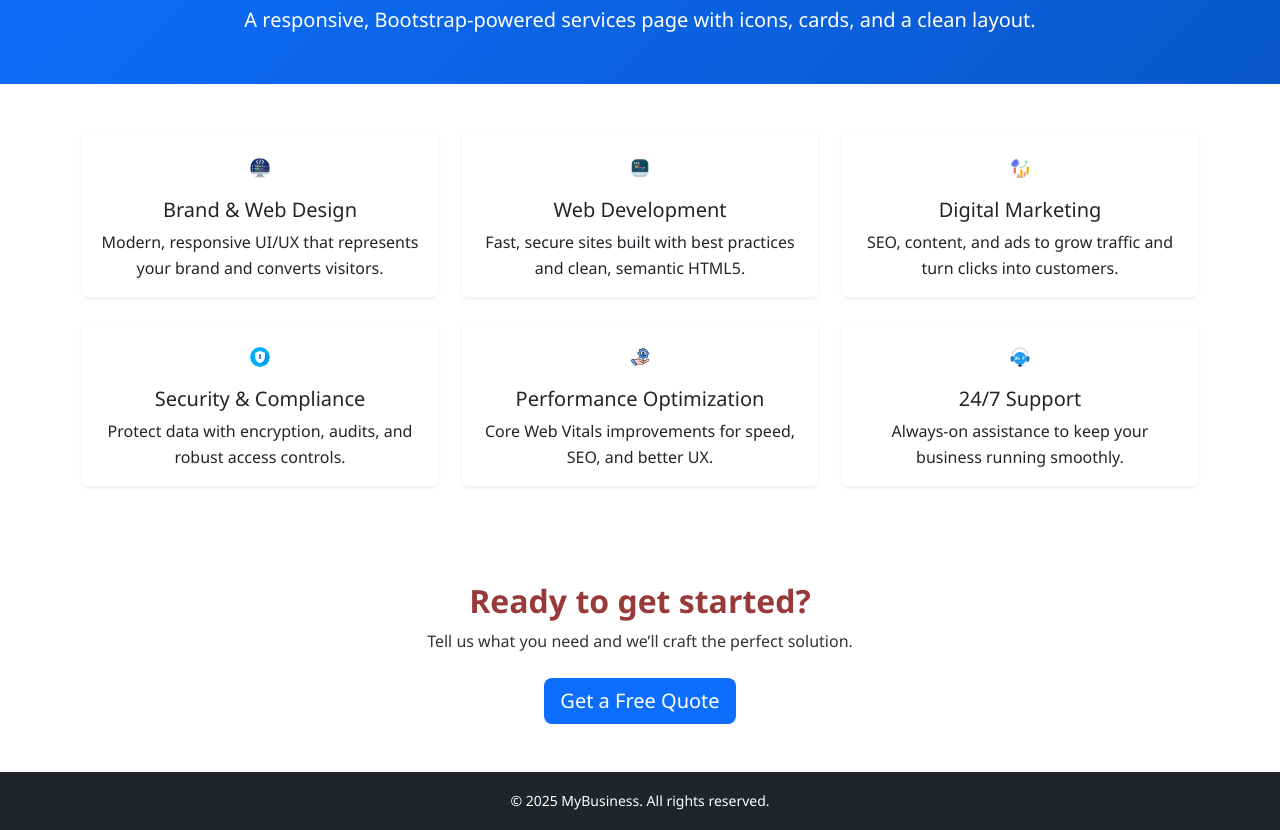
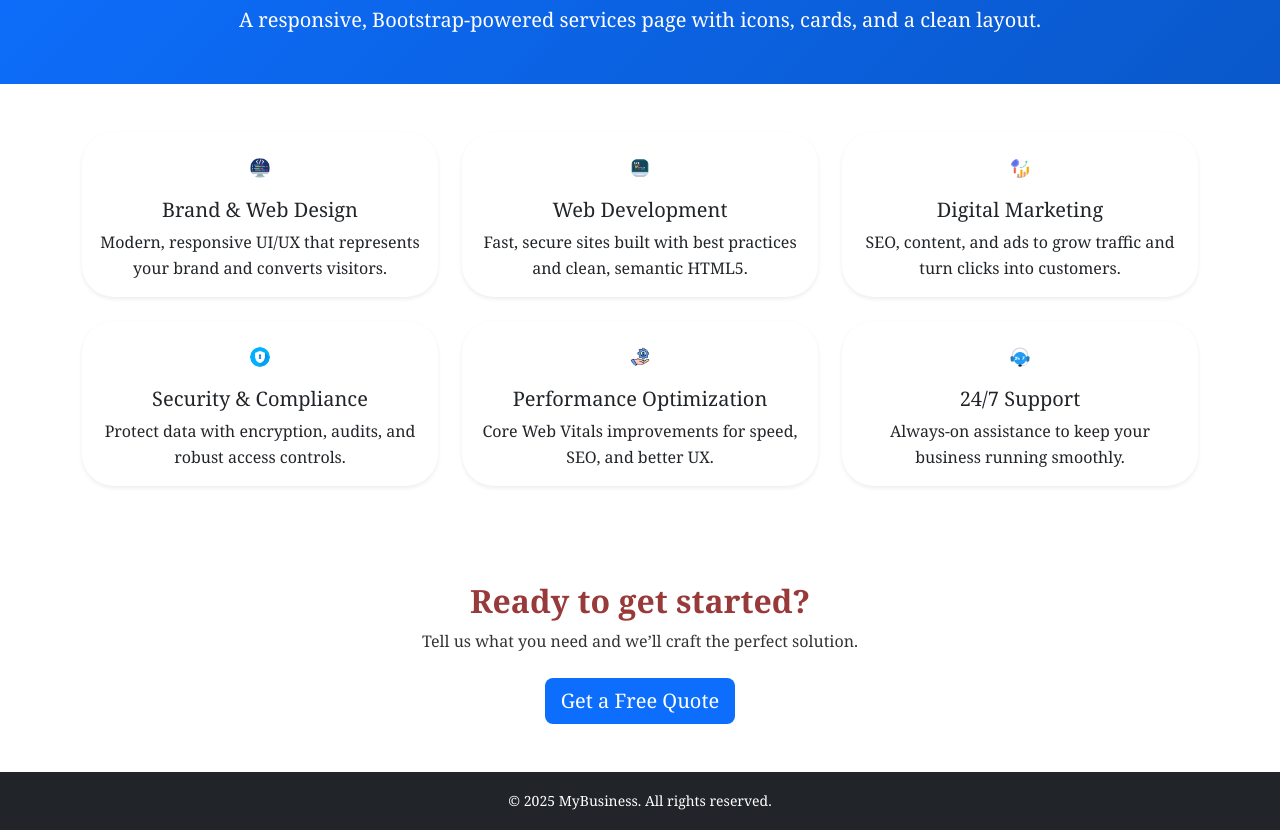
Before and after one commit to BUCHI909/OASIS-PROJECT, a plain HTML site: page services.html in a window 1280 px wide. Shown: the part 660-1490 px from the top of the page. Drawn offline with nearby package versions, Linux system fonts and the light colour scheme; files that its build step writes are made by us from their sources; files whose address does not match are found by name.

Commit message:
Enhance contact and services pages with improved styling and layout

```diff
--- a/css/style.css
+++ b/css/style.css
@@ -1,6 +1,6 @@
 /* General styles */
 body {
-  font-family: "Segoe UI", Arial, sans-serif;
+  font-family: Georgia, 'Times New Roman', Times, serif;
   line-height: 1.6;
   color: #333;
 }
@@ -14,11 +14,19 @@ h1, h2, h3, h4 {
   font-size: 1.5rem;
   letter-spacing: 1px;
 }
+.navbar-brand:hover {
+  color: #0d6efd !important;
+  transform: scale(1.2);
+  transition: transform 0.3s ease;
+}
 .nav-link {
   transition: color 0.3s ease;
+
 }
 .nav-link:hover {
   color: #0d6efd !important;
+  transform: scale(1.1);
+  transition: transform 0.3s ease;
 }
 
 /* Hero Section */
--- a/services.html
+++ b/services.html
@@ -1,5 +1,6 @@
 <!DOCTYPE html>
 <html lang="en">
+
 <head>
   <meta charset="utf-8" />
   <meta name="viewport" content="width=device-width, initial-scale=1" />
@@ -12,13 +13,13 @@
   <!-- Custom CSS -->
   <link href="assets/css/style.css" rel="stylesheet">
 </head>
+
 <body>
 
   <header>
     <!-- Navbar -->
     <nav class="navbar navbar-expand-lg navbar-dark bg-dark">
       <div class="container">
-
         <a class="navbar-brand fw-bold" href="index.html">MyBusiness</a>
         <button class="navbar-toggler" type="button" data-bs-toggle="collapse" data-bs-target="#nav">
           <span class="navbar-toggler-icon"></span>
@@ -53,7 +54,7 @@
 
           <!-- Service card -->
           <div class="col">
-          <article class="card shadow-sm h-100 service-card">
+            <article class="card shadow-sm h-100 service-card rounded-5">
               <div class="card-body text-center">
                 <div class="Gun">
                   <img src="IMAGES/programming.png" alt="" style="width: 40px; margin-bottom: 10px;">
@@ -66,7 +67,7 @@
           </div>
 
           <div class="col">
-          <article class="card shadow-sm h-100 service-card ">
+            <article class="card shadow-sm h-100 service-card rounded-5">
               <div class="card-body text-center">
                 <div>
                   <img src="IMAGES/programming (1).png" alt="" style="width: 40px; margin-bottom: 10px;">
@@ -78,9 +79,9 @@
           </div>
 
           <div class="col">
-          <article class="card shadow-sm h-100 service-card">
+            <article class="card shadow-sm h-100 service-card rounded-5">
               <div class="card-body text-center">
-              <div>
+                <div class="icon-circle">
                   <img src="IMAGES/rank.png" alt="" style="width: 40px; margin-bottom: 10px;">
                 </div>
                 <h5 class="card-title">Digital Marketing</h5>
@@ -90,7 +91,7 @@
           </div>
 
           <div class="col">
-          <article class="card shadow-sm h-100 service-card">
+            <article class="card shadow-sm h-100 service-card rounded-5">
               <div class="card-body text-center">
                 <div>
                   <img src="IMAGES/security.png" alt="" style="width: 40px; margin-bottom: 10px;">
@@ -102,7 +103,7 @@
           </div>
 
           <div class="col">
-          <article class="card shadow-sm h-100 service-card">
+            <article class="card shadow-sm h-100 service-card rounded-5">
               <div class="card-body text-center">
                 <div>
                   <img src="IMAGES/resource.png" alt="" style="width: 40px; margin-bottom: 10px;">
@@ -114,7 +115,7 @@
           </div>
 
           <div class="col">
-          <article class="card shadow-sm h-100 service-card">
+            <article class="card shadow-sm h-100 service-card rounded-5">
               <div class="card-body text-center">
                 <div>
                   <img src="IMAGES/24-hours-support.png" alt="" style="width: 40px; margin-bottom: 10px;">
@@ -150,4 +151,5 @@
   <!-- Bootstrap JS Bundle -->
   <script src="https://cdn.jsdelivr.net/npm/bootstrap@5.3.2/dist/js/bootstrap.bundle.min.js"></script>
 </body>
+
 </html>
```
Also changed, not shown: contact.html (+2 -2 lines). Lines whose indentation alone changed are shown as unchanged.
